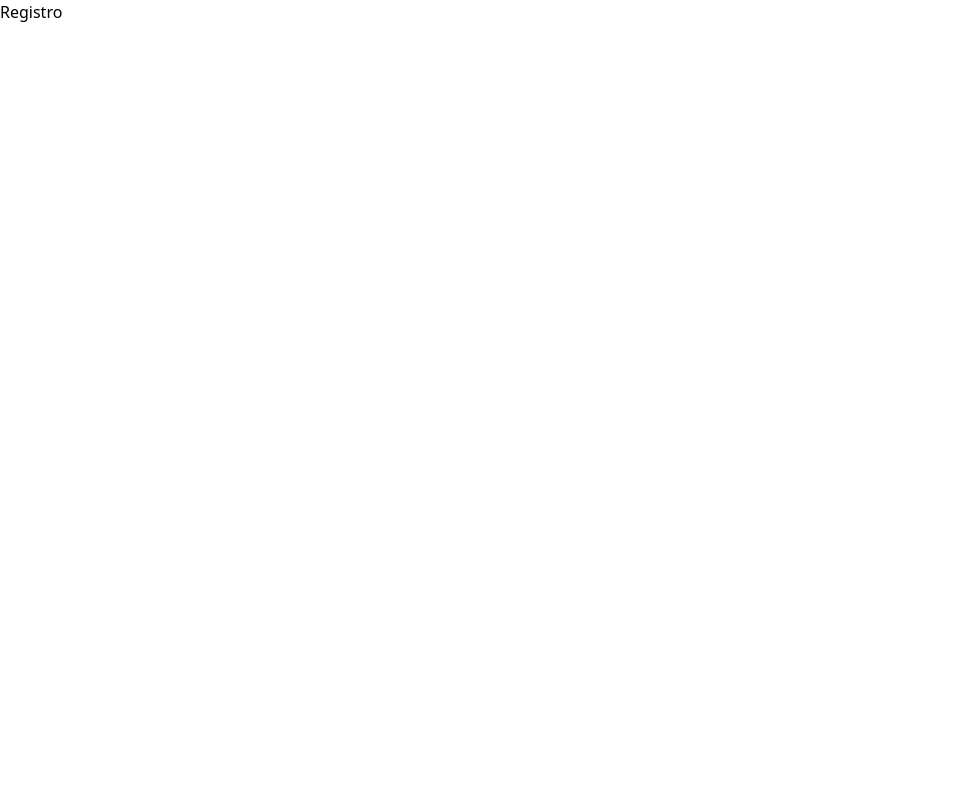
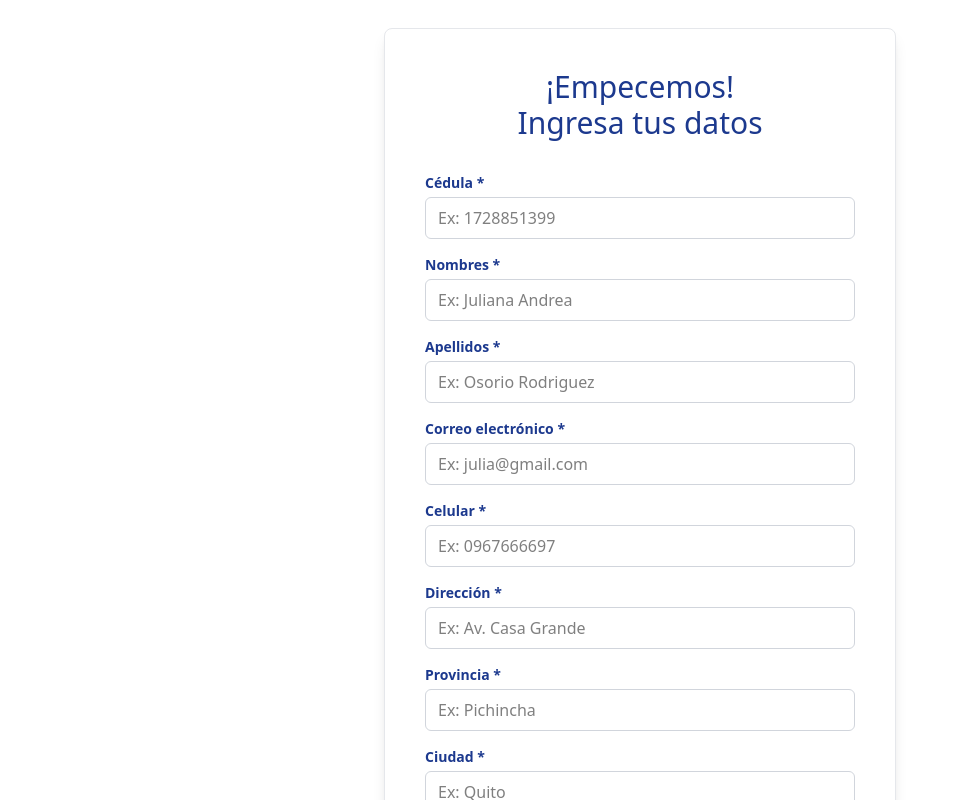
Before and after one commit to Bryan-Quispe/BaseAvanzadaG1, a React (Vite) app in the folder Frontend/frontBancoPichincha/: page /register in a window 1280 px wide. Shown: the top 800 px of the page, without its empty margins (0-958 px from the left). Built offline with nearby package versions, Linux system fonts and the light colour scheme.

Commit message:
V1.4.0 Adding the Register Form but waiting for use the API (dont work create)

```diff
--- a/Frontend/frontBancoPichincha/src/pages/Register.jsx
+++ b/Frontend/frontBancoPichincha/src/pages/Register.jsx
@@ -1,11 +1,144 @@
 import { useState } from "react";
 
+function InputText({ label, name, type = "text", value, onChange, required = false, pattern, title, placeholder }) {
+  return (
+    <div className="mb-4">
+      <label className="block text-sm font-semibold text-blue-900 mb-1" htmlFor={name}>
+        {label} {required && "*"}
+      </label>
+      <input id={name} name={name} type={type} value={value} onChange={onChange} required={required} pattern={pattern} title={title} placeholder={placeholder}
+        className="w-full px-3 py-2 border border-gray-300 rounded-md focus:outline-none focus:ring-2 focus:ring-yellow-400"
+      />
+    </div>
+  );
+}
+
 function Register() {
-    return(
-        <>
-            <h1>Registro</h1>
-        </>
-    );
+  const [formData, setFormData] = useState({
+    cliente_id: "",
+    cliente_nombres: "",
+    cliente_apellidos: "",
+    cliente_correo: "",
+    cliente_celular: "",
+    cliente_direccion: "",
+    cliente_provincia: "",
+    cliente_ciudad: "",
+    cliente_fchnacimiento: "",
+  });
+
+  const handleChange = (e) => {
+    const { name, value } = e.target;
+    setFormData(prev => ({
+      ...prev,
+      [name]: value,
+    }));
+  };
+
+  const handleRegister = async (e) => {
+    e.preventDefault();
+    console.log("Registro:", formData);
+  };
+
+  return (
+    <div className="flex py-7 items-center justify-center bg-white">
+      <div className="bg-white p-10 rounded-lg shadow-lg w-lg border border-gray-200">
+        <form onSubmit={handleRegister}>
+          <h2 className="text-3xl mb-8 text-center text-blue-900">
+            ¡Empecemos! <br />Ingresa tus datos
+          </h2>
+
+          <InputText
+            label="Cédula"
+            name="cliente_id"
+            value={formData.cliente_id}
+            onChange={handleChange}
+            placeholder="Ex: 1728851399"
+            required
+          />
+
+          <InputText
+            label="Nombres"
+            name="cliente_nombres"
+            value={formData.cliente_nombres}
+            onChange={handleChange}
+            placeholder="Ex: Juliana Andrea"
+            required
+          />
+
+          <InputText
+            label="Apellidos"
+            name="cliente_apellidos"
+            value={formData.cliente_apellidos}
+            onChange={handleChange}
+            placeholder="Ex: Osorio Rodriguez"
+            required
+          />
+
+          <InputText
+            label="Correo electrónico"
+            name="cliente_correo"
+            type="email"
+            value={formData.cliente_correo}
+            onChange={handleChange}
+            placeholder="Ex: julia@gmail.com"
+            required
+          />
+
+          <InputText
+            label="Celular"
+            name="cliente_celular"
+            type="tel"
+            value={formData.cliente_celular}
+            onChange={handleChange}
+            placeholder="Ex: 0967666697"
+            required
+            pattern="[0-9]{7,15}"
+            title="Ingrese un número válido (7 a 15 dígitos)"
+          />
+
+          <InputText
+            label="Dirección"
+            name="cliente_direccion"
+            value={formData.cliente_direccion}
+            placeholder="Ex: Av. Casa Grande"
+            onChange={handleChange}
+            required
+          />
+
+          <InputText
+            label="Provincia"
+            name="cliente_provincia"
+            value={formData.cliente_provincia}
+            onChange={handleChange}
+            placeholder="Ex: Pichincha"
+            required
+          />
+
+          <InputText
+            label="Ciudad"
+            name="cliente_ciudad"
+            value={formData.cliente_ciudad}
+            onChange={handleChange}
+            placeholder="Ex: Quito"
+            required
+          />
+
+          <InputText
+            label="Fecha de nacimiento"
+            name="cliente_fchnacimiento"
+            type="date"
+            value={formData.cliente_fchnacimiento}
+            onChange={handleChange}
+            required
+          />
+
+          <button type="submit" className="w-full bg-yellow-400 text-blue-900 font-bold py-2 rounded-md hover:bg-yellow-500 transition cursor-pointer">
+            Continuar
+          </button>
+        </form>
+      </div>
+    </div>
+  );
 }
 
 export default Register;
```
